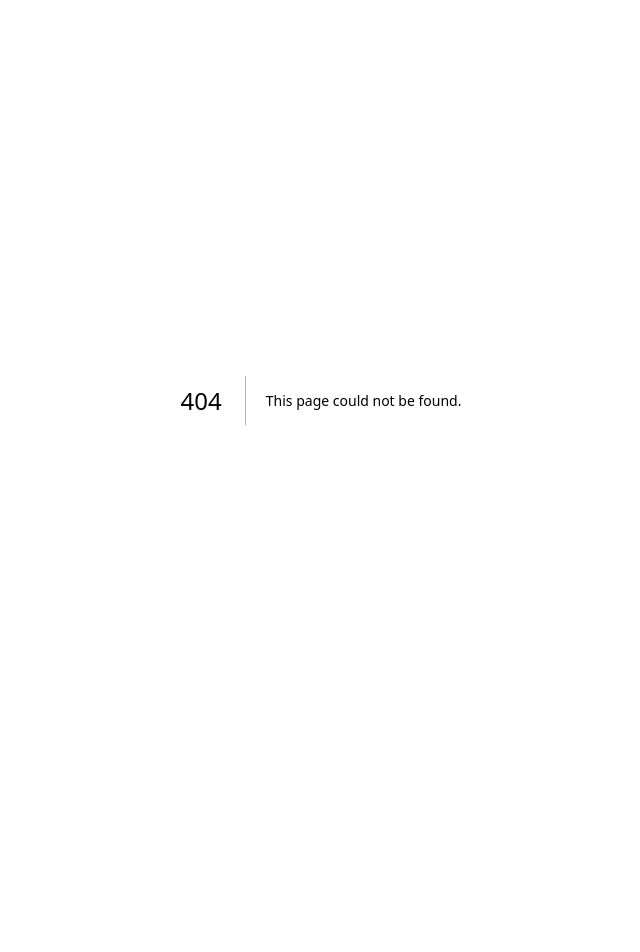
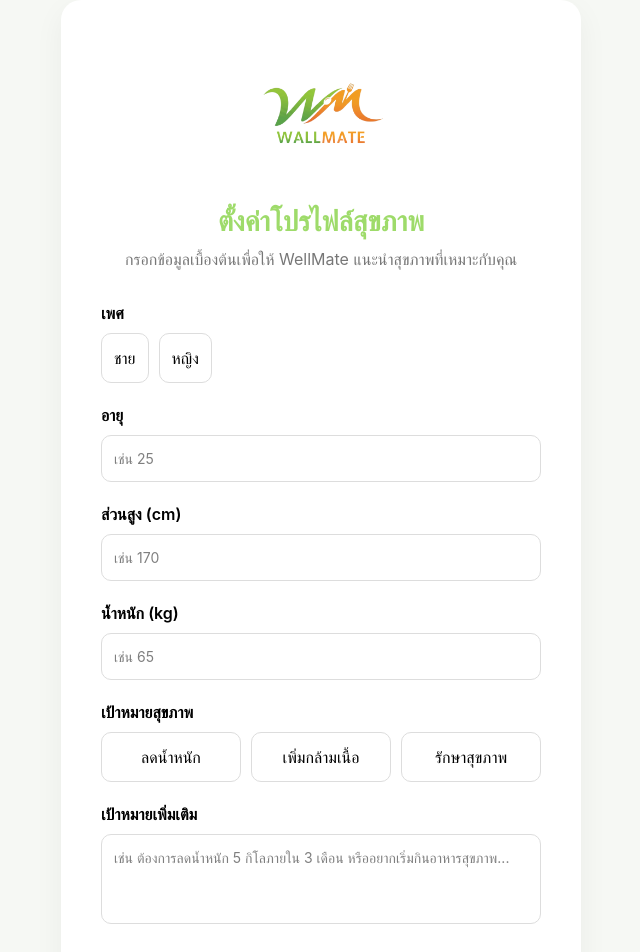
Before and after one commit to iamc9ju/SE_KPS_68_6, a Next.js app in the folder nextjs-wellmate-frontend/: page /healthdata in a window 1280 px wide. Before the commit this address had no page. Shown: the top 952 px of the page, without its empty margins (319-959 px from the left). Before the commit the page ends 800 px from the top, so only its background shows below. Built offline with nearby package versions, Linux system fonts and the light colour scheme; a web font is replaced by a local one.

Commit message:
update healthdata page and add logo

```diff
--- /dev/null
+++ b/nextjs-wellmate-frontend/app/healthdata/page.tsx
@@ -0,0 +1,236 @@
+"use client";
+
+import { useState } from "react";
+import Image from "next/image";
+
+
+export default function HealthProfilePage() {
+    const [form, setForm] = useState({
+        gender: "",
+        age: "",
+        height: "",
+        weight: "",
+        goal: "",
+        goalDetail: "",
+    });
+
+    const handleChange = (field: string, value: string) => {
+        setForm((prev) => ({ ...prev, [field]: value }));
+    };
+
+    const handleSubmit = () => {
+        console.log("Health Profile:", form);
+        alert("บันทึกข้อมูลสุขภาพเรียบร้อย!");
+    };
+
+    return (
+        <div style={styles.page}>
+            <div style={styles.card}>
+
+                {/* Logo */}
+                <div style={styles.logoBox}>
+                    <Image
+                        src="/logo.png"
+                        alt="WellMate Logo"
+                        width={140}
+                        height={70}
+                        style={{ objectFit: "contain" }}
+                    />
+                </div>
+
+                <h1 style={styles.title}>ตั้งค่าโปรไฟล์สุขภาพ</h1>
+                <p style={styles.subtitle}>
+                    กรอกข้อมูลเบื้องต้นเพื่อให้ WellMate แนะนำสุขภาพที่เหมาะกับคุณ
+                </p>
+
+                {/* Gender */}
+                <div style={styles.section}>
+                    <label style={styles.label}>เพศ</label>
+                    <div style={styles.row}>
+                        <button
+                            style={buttonStyle(form.gender === "male")}
+                            onClick={() => handleChange("gender", "male")}
+                        >
+                            ชาย
+                        </button>
+
+                        <button
+                            style={buttonStyle(form.gender === "female")}
+                            onClick={() => handleChange("gender", "female")}
+                        >
+                            หญิง
+                        </button>
+                    </div>
+                </div>
+
+                {/* Age */}
+                <div style={styles.section}>
+                    <label style={styles.label}>อายุ</label>
+                    <input
+                        type="number"
+                        placeholder="เช่น 25"
+                        style={styles.input}
+                        value={form.age}
+                        onChange={(e) => handleChange("age", e.target.value)}
+                    />
+                </div>
+
+                {/* Height */}
+                <div style={styles.section}>
+                    <label style={styles.label}>ส่วนสูง (cm)</label>
+                    <input
+                        type="number"
+                        placeholder="เช่น 170"
+                        style={styles.input}
+                        value={form.height}
+                        onChange={(e) => handleChange("height", e.target.value)}
+                    />
+                </div>
+
+                {/* Weight */}
+                <div style={styles.section}>
+                    <label style={styles.label}>น้ำหนัก (kg)</label>
+                    <input
+                        type="number"
+                        placeholder="เช่น 65"
+                        style={styles.input}
+                        value={form.weight}
+                        onChange={(e) => handleChange("weight", e.target.value)}
+                    />
+                </div>
+
+                {/* Goal */}
+                <div style={styles.section}>
+                    <label style={styles.label}>เป้าหมายสุขภาพ</label>
+                    <div style={styles.grid}>
+                        {["ลดน้ำหนัก", "เพิ่มกล้ามเนื้อ", "รักษาสุขภาพ"].map((goal) => (
+                            <button
+                                key={goal}
+                                style={buttonStyle(form.goal === goal)}
+                                onClick={() => handleChange("goal", goal)}
+                            >
+                                {goal}
+                            </button>
+                        ))}
+                    </div>
+                </div>
+
+                {/* Additional Goal Detail */}
+                <div style={styles.section}>
+                    <label style={styles.label}>เป้าหมายเพิ่มเติม</label>
+                    <textarea
+                        placeholder="เช่น ต้องการลดน้ำหนัก 5 กิโลภายใน 3 เดือน หรืออยากเริ่มกินอาหารสุขภาพ..."
+                        style={styles.textarea}
+                        value={form.goalDetail}
+                        onChange={(e) => handleChange("goalDetail", e.target.value)}
+                    />
+                </div>
+
+                <button style={styles.submit} onClick={handleSubmit}>
+                    บันทึกข้อมูล
+                </button>
+
+            </div>
+        </div>
+    );
+}
+
+const styles: any = {
+    page: {
+        minHeight: "100vh",
+        background: "#F6F8F4",
+        display: "flex",
+        justifyContent: "center",
+        alignItems: "center",
+        fontFamily: "Inter, sans-serif",
+    },
+
+    card: {
+        background: "white",
+        padding: "40px",
+        borderRadius: "20px",
+        width: "520px",
+        boxShadow: "0 10px 30px rgba(0,0,0,0.05)",
+    },
+
+    logoBox: {
+        display: "flex",
+        justifyContent: "center",
+        marginBottom: "20px",
+    },
+
+    title: {
+        fontSize: "28px",
+        fontWeight: 700,
+        marginBottom: "5px",
+        textAlign: "center",
+        color: "#9EDB6A",
+    },
+
+    subtitle: {
+        color: "#777",
+        marginBottom: "30px",
+        textAlign: "center",
+    },
+
+    section: {
+        marginBottom: "20px",
+    },
+
+    label: {
+        fontWeight: 600,
+        marginBottom: "8px",
+        display: "block",
+    },
+
+    row: {
+        display: "flex",
+        gap: "10px",
+    },
+
+    grid: {
+        display: "grid",
+        gridTemplateColumns: "1fr 1fr 1fr",
+        gap: "10px",
+    },
+
+    input: {
+        width: "100%",
+        padding: "12px",
+        borderRadius: "10px",
+        border: "1px solid #ddd",
+        fontSize: "14px",
+    },
+
+    textarea: {
+        width: "100%",
+        minHeight: "90px",
+        padding: "12px",
+        borderRadius: "10px",
+        border: "1px solid #ddd",
+        fontSize: "14px",
+        resize: "none",
+    },
+
+    submit: {
+        marginTop: "20px",
+        width: "100%",
+        padding: "14px",
+        borderRadius: "12px",
+        border: "none",
+        background: "#9EDB6A",
+        color: "white",
+        fontSize: "16px",
+        fontWeight: 600,
+        cursor: "pointer",
+    },
+};
+
+const buttonStyle = (active: boolean) => ({
+    padding: "12px",
+    borderRadius: "10px",
+    border: active ? "2px solid #9EDB6A" : "1px solid #ddd",
+    background: active ? "#E9F7DC" : "white",
+    cursor: "pointer",
+    fontWeight: 500,
+});
```
Also changed, not shown: nextjs-wellmate-frontend/public/logo.png (added).
